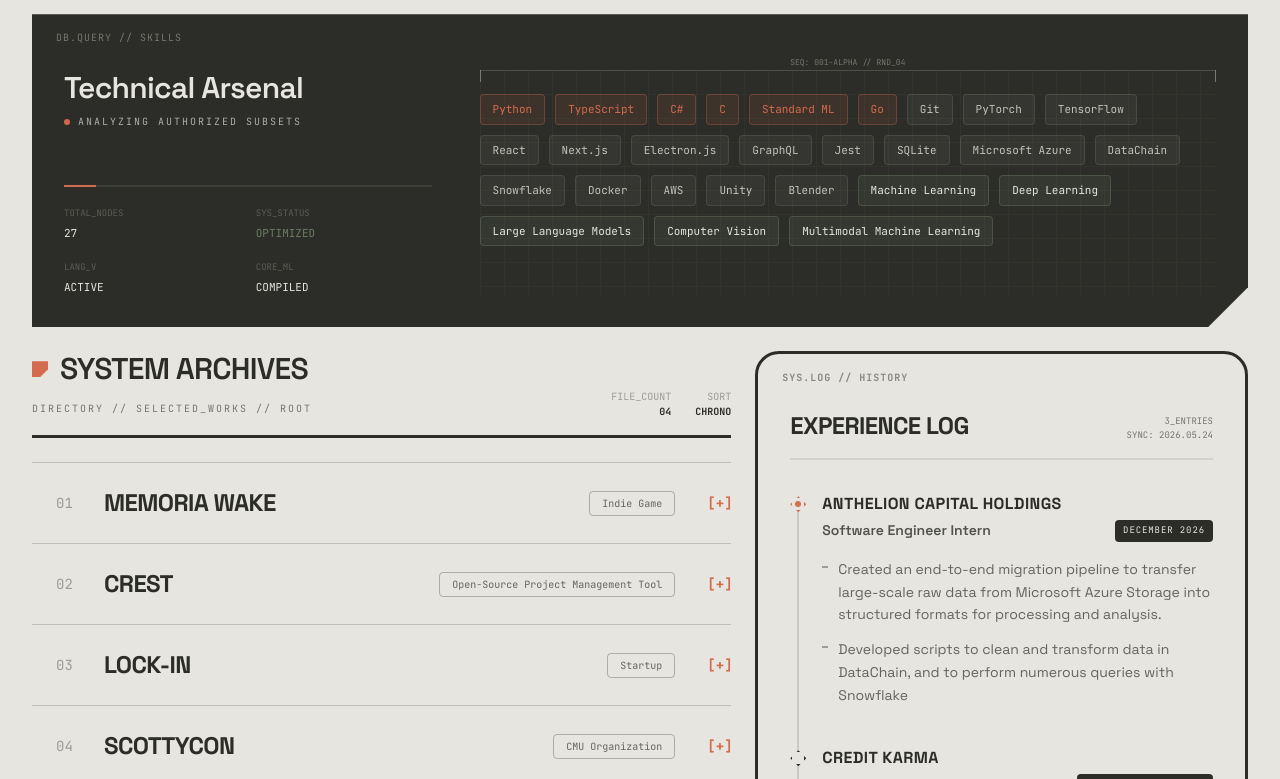
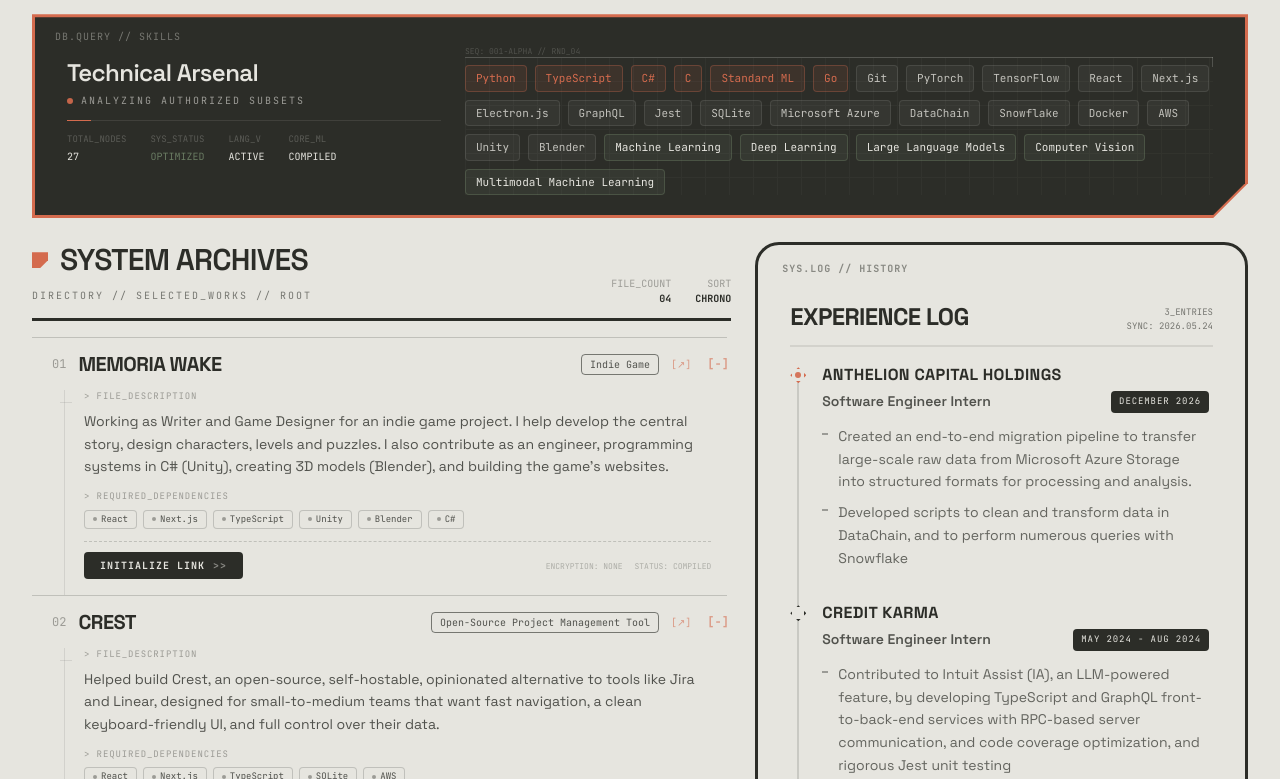
Before and after one commit to Christophers27/website, a Next.js app: page / in a window 1280 px wide. Shown: the part 541-1320 px from the top of the page. Built offline with nearby package versions, Linux system fonts and the light colour scheme.

Commit message:
feat: change projects & experiences section line up vertically

```diff
--- a/components/RetroLayout.tsx
+++ b/components/RetroLayout.tsx
@@ -1,3 +1,5 @@
+"use client";
+
 import { useState } from "react";
 import { motion, AnimatePresence } from "motion/react";
 import { site, experiences, projects, skills, contact } from "@/lib/data";
@@ -11,8 +13,10 @@
     >
       <RetroHero />
       <RetroSkills />
+      <div className="md:col-span-12 grid grid-cols-1 md:grid-cols-12 gap-6 items-stretch">
         <RetroProjects />
         <RetroExperience />
+      </div>
     </motion.div>
   );
 }
@@ -29,7 +33,6 @@
 function RetroIntroPanel() {
   return (
     <div className="w-full md:w-[65%] bg-[#D46B4E] text-[#E6E5DF] relative z-10 flex flex-col justify-between p-6 md:p-10 border-b-[3px] md:border-b-0 md:border-r-[3px] border-[#2C2D28]">
-      {/* Top deco bar */}
       <div className="flex justify-between items-start mb-4 border-b-2 border-[#E6E5DF]/20 pb-4">
         <div className="flex items-center gap-2">
           <div className="flex gap-1">
@@ -44,7 +47,6 @@
         <div className="font-mono text-[10px] opacity-70">LAT: 40.4406° N // LON: 79.9959° W</div>
       </div>
 
-      {/* Name, role, intro */}
       <div className="relative z-10">
         <h1 className="text-5xl md:text-7xl font-semibold tracking-tighter leading-none mb-6">{site.name}</h1>
         <div className="flex flex-wrap items-center gap-3 mb-6">
@@ -59,7 +61,6 @@
         <p className="text-lg text-[#E6E5DF]/90 leading-relaxed max-w-2xl font-medium">{site.intro}</p>
       </div>
 
-      {/* Bottom deco */}
       <div className="mt-4 flex justify-between items-end">
         <div className="flex gap-[2px] h-8 opacity-40">
           {[1, 3, 1, 2, 4, 1, 1, 0.5, 3, 2, 1, 1, 4, 2, 1, 5, 1, 1, 6, 0.5, 0.5, 0.5, 1, 0.5, 1].map((w, i) => (
@@ -79,13 +80,10 @@
 function RetroContactPanel() {
   return (
     <div className="w-full md:w-[35%] relative flex flex-col p-6 md:p-8 bg-[#E6E5DF]">
-      {/* Dot grid background */}
       <div
         className="absolute inset-0 z-0 opacity-[0.15]"
         style={{ backgroundImage: "radial-gradient(#2C2D28 1.2px, transparent 1.2px)", backgroundSize: "14px 14px" }}
       />
-
-      {/* Status header */}
       <div className="relative z-10 flex justify-between items-start mb-8">
         <span className="font-mono text-[10px] font-bold tracking-widest text-[#2C2D28]/40 rotate-90 origin-top-left absolute left-0 top-0">
           NETWORK_I/O - OPERATIONAL
@@ -104,8 +102,6 @@
           </div>
         </div>
       </div>
-
-      {/* Contact links */}
       <div className="relative z-10 flex flex-col gap-3 mt-auto ml-6">
         {contact.map((c, i) => (
           <a
@@ -136,41 +132,50 @@
 }
 
 function RetroSkills() {
+  const NOTCH = 32;
+  const BORDER = 3;
+  const clip = (n: number) => `polygon(0 0, 100% 0, 100% calc(100% - ${n}px), calc(100% - ${n}px) 100%, 0 100%)`;
+
   return (
-    <RetroPanel variant="notched" className="md:col-span-12" greeble="DB.QUERY // SKILLS">
-      <div className="flex flex-col md:flex-row gap-12 justify-between">
-        {/* Left: header & metadata */}
-        <div className="md:w-1/3 flex flex-col justify-between">
+    <div className="md:col-span-12">
+      <div className="bg-[#D46B4E]" style={{ clipPath: clip(NOTCH + BORDER), padding: BORDER }}>
+        <div className="bg-[#2C2D28] text-[#E6E5DF] relative" style={{ clipPath: clip(NOTCH) }}>
+          <div className="absolute top-3 left-5 font-mono text-[10px] uppercase tracking-widest select-none text-[#E6E5DF]/40 z-10">
+            DB.QUERY // SKILLS
+          </div>
+
+          <div className="flex flex-col md:flex-row gap-6 justify-between px-5 md:px-8 pt-10 pb-5">
+            {/* Left: header + data block */}
+            <div className="md:w-1/3 flex flex-col gap-3">
               <div>
-            <h2 className="text-3xl font-semibold tracking-tight mb-2 text-[#E6E5DF]">Technical Arsenal</h2>
-            <div className="font-mono text-[10px] uppercase tracking-[0.2em] text-[#E6E5DF]/70 mb-6 flex items-center gap-2">
+                <h2 className="text-2xl font-semibold tracking-tight text-[#E6E5DF]">Technical Arsenal</h2>
+                <div className="font-mono text-[10px] uppercase tracking-[0.2em] text-[#E6E5DF]/60 mt-1 flex items-center gap-2">
                   <span className="w-1.5 h-1.5 bg-[#D46B4E] rounded-full animate-pulse" />
                   Analyzing authorized subsets
                 </div>
               </div>
-          <div className="grid grid-cols-2 gap-y-5 gap-x-4 font-mono text-[9px] text-[#E6E5DF]/50 border-t-2 border-[#E6E5DF]/10 pt-5 mt-8 relative">
-            <div className="absolute top-[-2px] left-0 w-8 h-[2px] bg-[#D46B4E]" />
-            <div className="flex flex-col gap-1">
-              <span className="opacity-50">TOTAL_NODES</span>
-              <span className="text-[#E6E5DF] text-[11px]">{skills.length}</span>
+              <div className="flex gap-x-6 gap-y-2 flex-wrap font-mono text-[9px] text-[#E6E5DF]/50 border-t border-[#E6E5DF]/10 pt-3 relative">
+                <div className="absolute -top-px left-0 w-6 h-px bg-[#D46B4E]" />
+                {(
+                  [
+                    ["TOTAL_NODES", String(skills.length)],
+                    ["SYS_STATUS", "OPTIMIZED"],
+                    ["LANG_V", "ACTIVE"],
+                    ["CORE_ML", "COMPILED"],
+                  ] as const
+                ).map(([label, value]) => (
+                  <div key={label} className="flex flex-col gap-0.5">
+                    <span className="opacity-50">{label}</span>
+                    <span className={`text-[10px] ${label === "SYS_STATUS" ? "text-[#6A7C63]" : "text-[#E6E5DF]"}`}>
+                      {value}
+                    </span>
                   </div>
-            <div className="flex flex-col gap-1">
-              <span className="opacity-50">SYS_STATUS</span>
-              <span className="text-[#6A7C63] text-[11px]">OPTIMIZED</span>
-            </div>
-            <div className="flex flex-col gap-1">
-              <span className="opacity-50">LANG_V</span>
-              <span className="text-[#E6E5DF] text-[11px]">ACTIVE</span>
-            </div>
-            <div className="flex flex-col gap-1">
-              <span className="opacity-50">CORE_ML</span>
-              <span className="text-[#E6E5DF] text-[11px]">COMPILED</span>
-            </div>
+                ))}
               </div>
             </div>
 
             {/* Right: skill tags */}
-        <div className="md:w-2/3 relative pt-6 md:pt-4 md:pr-8">
+            <div className="md:w-2/3 relative">
               <div
                 className="absolute inset-0 z-0 opacity-[0.03] pointer-events-none"
                 style={{
@@ -179,12 +184,11 @@
                   backgroundSize: "24px 24px",
                 }}
               />
-          <div className="absolute top-0 left-0 w-full h-px bg-[#E6E5DF]/15 flex justify-between items-start pointer-events-none">
-            <div className="w-px h-3 bg-[#E6E5DF]/40" />
-            <span className="font-mono text-[8px] text-[#E6E5DF]/40 translate-y-[-14px]">SEQ: 001-ALPHA // RND_04</span>
-            <div className="w-px h-3 bg-[#E6E5DF]/40" />
+              <div className="absolute top-0 left-0 w-full h-[0.5px] bg-[#E6E5DF]/20 flex justify-between items-start pointer-events-none">
+                <span className="font-mono text-[8px] text-[#E6E5DF]/20 -translate-y-3">SEQ: 001-ALPHA // RND_04</span>
+                <div className="w-px h-2.5 bg-[#E6E5DF]/20" />
               </div>
-          <div className="relative z-10 flex flex-wrap gap-2.5 content-start mt-2">
+              <div className="relative z-10 flex flex-wrap gap-2 content-start pt-2">
                 {skills.map((skill) => {
                   let bg = "bg-[#E6E5DF]/5 border border-[#E6E5DF]/10 text-[#E6E5DF]/80";
                   if (skill.type === "language") bg = "bg-[#D46B4E]/10 text-[#D46B4E] border border-[#D46B4E]/30";
@@ -192,7 +196,7 @@
                   return (
                     <span
                       key={skill.name}
-                  className={`font-mono text-[11px] px-3 py-1.5 rounded-sm ${bg} transition-all duration-200 hover:bg-[#E6E5DF] hover:text-[#2C2D28] hover:border-[#E6E5DF] cursor-crosshair hover:translate-y-[-2px] hover:shadow-[3px_3px_0px_rgba(212,107,78,0.5)]`}
+                      className={`font-mono text-[11px] px-2.5 py-1 rounded-sm ${bg} transition-all duration-200 hover:bg-[#E6E5DF] hover:text-[#2C2D28] hover:border-[#E6E5DF] cursor-crosshair hover:-translate-y-0.5 hover:shadow-[3px_3px_0px_rgba(212,107,78,0.5)]`}
                     >
                       {skill.name}
                     </span>
@@ -201,17 +205,18 @@
               </div>
             </div>
           </div>
-    </RetroPanel>
+        </div>
+      </div>
+    </div>
   );
 }
 
 function RetroProjects() {
   return (
-    <div className="md:col-span-7 relative z-10 flex flex-col">
-      {/* Header */}
-      <div className="flex flex-col md:flex-row md:items-end justify-between mb-6 border-b-[3px] border-[#2C2D28] pb-4">
+    <div className="md:col-span-7 flex flex-col h-[800px]">
+      <div className="flex flex-col md:flex-row md:items-end justify-between mb-4 border-b-[3px] border-[#2C2D28] pb-3">
         <div>
-          <div className="flex items-center gap-3 mb-2">
+          <div className="flex items-center gap-3 mb-1">
             <div
               className="w-4 h-4 bg-[#D46B4E]"
               style={{ clipPath: "polygon(0 0, 100% 0, 100% 50%, 50% 100%, 0 100%)" }}
@@ -234,8 +239,14 @@
         </div>
       </div>
 
-      {/* Accordion list */}
-      <div className="flex flex-col border-b border-[#2C2D28]/20">
+      <div
+        className="flex-1 overflow-y-auto min-h-0 flex flex-col border-b border-[#2C2D28]/20 pr-1
+        [&::-webkit-scrollbar]:w-1.5
+        [&::-webkit-scrollbar-track]:bg-transparent
+        [&::-webkit-scrollbar-thumb]:bg-[#2C2D28]/20
+        [&::-webkit-scrollbar-thumb]:rounded-full
+        hover:[&::-webkit-scrollbar-thumb]:bg-[#2C2D28]/40"
+      >
         {projects.map((proj, index) => (
           <RetroProjectItem key={proj.name} proj={proj} index={index} />
         ))}
@@ -245,76 +256,107 @@
 }
 
 function RetroProjectItem({ proj, index }: { proj: (typeof projects)[number]; index: number }) {
-  const [isExpanded, setIsExpanded] = useState(false);
+  const [isExpanded, setIsExpanded] = useState(true);
   const [name, type] = proj.name.split(" | ");
 
   return (
     <div className="flex flex-col border-t border-[#2C2D28]/20 group">
       <button
         onClick={() => setIsExpanded(!isExpanded)}
-        className="flex items-center justify-between py-4 md:py-6 text-left hover:bg-[#2C2D28]/5 transition-colors relative cursor-crosshair outline-none focus-visible:bg-[#2C2D28]/5"
+        className="flex items-center justify-between py-3 text-left hover:bg-[#2C2D28]/5 transition-colors relative cursor-crosshair outline-none focus-visible:bg-[#2C2D28]/5"
       >
         <div className="absolute left-0 top-0 bottom-0 w-[3px] bg-[#D46B4E] scale-y-0 group-hover:scale-y-100 transition-transform origin-center" />
-        <div className="flex items-center gap-4 md:gap-6 pl-4 md:pl-6 w-full">
-          <span className="font-mono text-xs md:text-sm text-[#2C2D28]/40 w-6">0{index + 1}</span>
-          <h3 className="text-xl md:text-2xl font-bold tracking-tight uppercase grow">{name}</h3>
-          <span className="hidden xl:inline-block font-mono text-[10px] border border-[#2C2D28]/30 px-3 py-1 rounded text-[#2C2D28]/70 mr-2">
+        <div className="flex items-center gap-3 pl-4 md:pl-5 w-full min-w-0">
+          <span className="font-mono text-xs text-[#2C2D28]/40 shrink-0">0{index + 1}</span>
+          <h3 className="text-lg md:text-xl font-bold tracking-tight uppercase truncate grow">{name}</h3>
+          {type && (
+            <span className="hidden xl:inline-block font-mono text-[10px] border border-[#2C2D28]/60 px-2 py-0.5 rounded text-[#2C2D28]/80 shrink-0">
               {type}
             </span>
-          <div className="font-mono text-sm w-6 text-center text-[#D46B4E] font-bold">{isExpanded ? "[-]" : "[+]"}</div>
+          )}
+          <a
+            href={proj.href}
+            target="_blank"
+            rel="noreferrer"
+            onClick={(e) => e.stopPropagation()}
+            className="font-mono text-[10px] text-[#D46B4E]/60 hover:text-[#D46B4E] transition-colors shrink-0 mr-1"
+            title="Open project"
+          >
+            {"[↗]"}
+          </a>
+          <div className="font-mono text-xs w-5 text-center text-[#D46B4E]/60 font-bold shrink-0">
+            {isExpanded ? "[-]" : "[+]"}
+          </div>
         </div>
       </button>
 
-      <AnimatePresence>
+      {!isExpanded && (
+        <div className="pl-5 md:pl-13 pr-4 pb-3 flex flex-col gap-2">
+          <p className="text-sm text-[#2C2D28]/70 leading-relaxed line-clamp-2">{proj.description}</p>
+          <div className="flex flex-wrap gap-1.5 overflow-hidden max-h-7">
+            {proj.skills.map((skill) => (
+              <div
+                key={skill}
+                className="flex items-center gap-1 border border-[#2C2D28]/20 bg-[#E6E5DF] px-2 py-0.5 rounded-sm shrink-0"
+              >
+                <div className="w-1 h-1 bg-[#2C2D28]/40 rounded-full" />
+                <span className="font-mono text-[9px] text-[#2C2D28]/70">{skill}</span>
+              </div>
+            ))}
+          </div>
+        </div>
+      )}
+
+      <AnimatePresence initial={false}>
         {isExpanded && (
           <motion.div
             initial={{ height: 0, opacity: 0 }}
             animate={{ height: "auto", opacity: 1 }}
             exit={{ height: 0, opacity: 0 }}
-            transition={{ duration: 0.3, ease: "easeInOut" }}
+            transition={{ duration: 0.25, ease: "easeInOut" }}
             className="overflow-hidden"
           >
-            <div className="p-6 md:p-8 pl-4 md:pl-16 flex flex-col gap-8 relative">
+            <div className="pl-5 md:pl-13 pr-4 pb-4 flex flex-col gap-3 relative">
               <div className="absolute top-0 left-8 w-px h-full bg-[#2C2D28]/10 hidden md:block" />
-              <div className="absolute top-6 left-7 w-3 h-px bg-[#2C2D28]/10 hidden md:block" />
+              <div className="absolute top-3 left-7 w-3 h-px bg-[#2C2D28]/10 hidden md:block" />
 
               <div>
-                <div className="font-mono text-[9px] text-[#2C2D28]/40 mb-3 uppercase tracking-widest">
+                <div className="font-mono text-[9px] text-[#2C2D28]/40 mb-1.5 uppercase tracking-widest">
                   {">"} File_Description
                 </div>
-                <p className="text-sm md:text-base text-[#2C2D28]/80 leading-relaxed">{proj.description}</p>
+                <p className="text-sm text-[#2C2D28]/80 leading-relaxed">{proj.description}</p>
               </div>
 
               <div>
-                <div className="font-mono text-[9px] text-[#2C2D28]/40 mb-3 uppercase tracking-widest">
+                <div className="font-mono text-[9px] text-[#2C2D28]/40 mb-1.5 uppercase tracking-widest">
                   {">"} Required_Dependencies
                 </div>
-                <div className="flex flex-wrap gap-2">
+                <div className="flex flex-wrap gap-1.5">
                   {proj.skills.map((skill) => (
                     <div
                       key={skill}
-                      className="flex items-center gap-1.5 border border-[#2C2D28]/20 bg-[#E6E5DF] px-3 py-1.5 rounded-sm"
+                      className="flex items-center gap-1 border border-[#2C2D28]/20 bg-[#E6E5DF] px-2 py-0.5 rounded-sm"
                     >
                       <div className="w-1 h-1 bg-[#2C2D28]/40 rounded-full" />
-                      <span className="font-mono text-[10px] text-[#2C2D28]/80">{skill}</span>
+                      <span className="font-mono text-[9px] text-[#2C2D28]/80">{skill}</span>
                     </div>
                   ))}
                 </div>
               </div>
 
-              <div className="flex flex-col sm:flex-row sm:items-center justify-between border-t border-dashed border-[#2C2D28]/20 pt-4 gap-4">
+              <div className="flex items-center justify-between border-t border-dashed border-[#2C2D28]/20 pt-2.5">
                 <a
                   href={proj.href}
                   target="_blank"
                   rel="noreferrer"
-                  className="inline-flex items-center justify-center gap-3 w-full sm:w-max bg-[#2C2D28] text-[#E6E5DF] px-6 py-3 rounded hover:bg-[#D46B4E] transition-colors font-mono text-[11px] font-bold tracking-widest uppercase group/btn"
+                  className="inline-flex items-center gap-2 bg-[#2C2D28] text-[#E6E5DF] px-4 py-1.5 rounded hover:bg-[#D46B4E] transition-colors font-mono text-[10px] font-bold tracking-widest uppercase group/btn"
                 >
                   Initialize Link
-                  <span className="opacity-50 group-hover/btn:opacity-100 group-hover/btn:translate-x-1 transition-all">
+                  <span className="opacity-50 group-hover/btn:opacity-100 group-hover/btn:translate-x-0.5 transition-all">
                     {">>"}
                   </span>
                 </a>
-                <div className="flex gap-4 font-mono text-[8px] text-[#2C2D28]/30">
+                <div className="flex gap-3 font-mono text-[8px] text-[#2C2D28]/30">
                   <span>ENCRYPTION: NONE</span>
                   <span>STATUS: COMPILED</span>
                 </div>
@@ -329,8 +371,8 @@
 
 function RetroExperience() {
   return (
-    <RetroPanel variant="thick" className="md:col-span-5 h-max" greeble="SYS.LOG // HISTORY">
-      <div className="flex items-end justify-between mb-8 relative z-10 border-b-2 border-[#2C2D28]/10 pb-4">
+    <RetroPanel variant="thick" className="md:col-span-5 h-[800px]" greeble="SYS.LOG // HISTORY">
+      <div className="flex items-end justify-between mb-4 relative z-10 border-b-2 border-[#2C2D28]/10 pb-3">
         <h2 className="text-2xl font-bold tracking-tight uppercase">Experience Log</h2>
         <div className="font-mono text-[9px] flex flex-col items-end opacity-60">
           <span>{experiences.length}_ENTRIES</span>
@@ -338,7 +380,15 @@
         </div>
       </div>
 
-      <div className="flex flex-col gap-10 relative z-10">
+      <div
+        className="flex-1 overflow-y-auto min-h-0 relative z-10
+        [&::-webkit-scrollbar]:w-1.5
+        [&::-webkit-scrollbar-track]:bg-transparent
+        [&::-webkit-scrollbar-thumb]:bg-[#2C2D28]/20
+        [&::-webkit-scrollbar-thumb]:rounded-full
+        hover:[&::-webkit-scrollbar-thumb]:bg-[#2C2D28]/40"
+      >
+        <div className="flex flex-col gap-8 relative pr-1">
           <div className="absolute left-[7px] top-2 bottom-2 w-[2px] bg-[#2C2D28]/15" />
           {experiences.map((exp, index) => (
             <div key={exp.company} className="relative pl-8 group">
@@ -351,13 +401,13 @@
               <h3 className="text-base font-bold uppercase tracking-wide group-hover:text-[#D46B4E] transition-colors">
                 {exp.company}
               </h3>
-            <div className="flex flex-col xl:flex-row xl:justify-between xl:items-start gap-2 mb-4 mt-1">
+              <div className="flex flex-col xl:flex-row xl:justify-between xl:items-start gap-1.5 mb-3 mt-1">
                 <span className="text-sm text-[#2C2D28]/80 font-semibold">{exp.title}</span>
                 <span className="font-mono text-[9px] text-[#E6E5DF] bg-[#2C2D28] px-2 py-1 rounded-sm w-max tracking-widest uppercase">
                   {exp.date}
                 </span>
               </div>
-            <ul className="flex flex-col gap-3">
+              <ul className="flex flex-col gap-2">
                 {exp.description.map((desc, i) => (
                   <li key={i} className="text-sm text-[#2C2D28]/70 leading-relaxed relative pl-4">
                     <span className="absolute left-0 top-2 w-1.5 h-[2px] bg-[#2C2D28]/40 group-hover:bg-[#D46B4E]/60 transition-colors" />
@@ -367,6 +417,7 @@
               </ul>
             </div>
           ))}
+        </div>
       </div>
     </RetroPanel>
   );
--- a/lib/data.ts
+++ b/lib/data.ts
@@ -69,7 +69,7 @@
   {
     name: "ScottyCon | CMU Organization",
     description:
-      "As Tech Chair, I developed the convention's digital booklet (PWA) and attendee check-in QR scanner using React and Next.js.",
+      "As Tech Chair, developed the convention's digital booklet (PWA) and attendee check-in QR scanner using React and Next.js, interfacing with a Google Sheets database and accounting for large quantities of people accessing it at the same time.",
     skills: ["React", "Next.js", "TypeScript"],
     href: "https://www.scottycon-guide.com/",
   },
```
Lines whose indentation alone changed are shown as unchanged.
